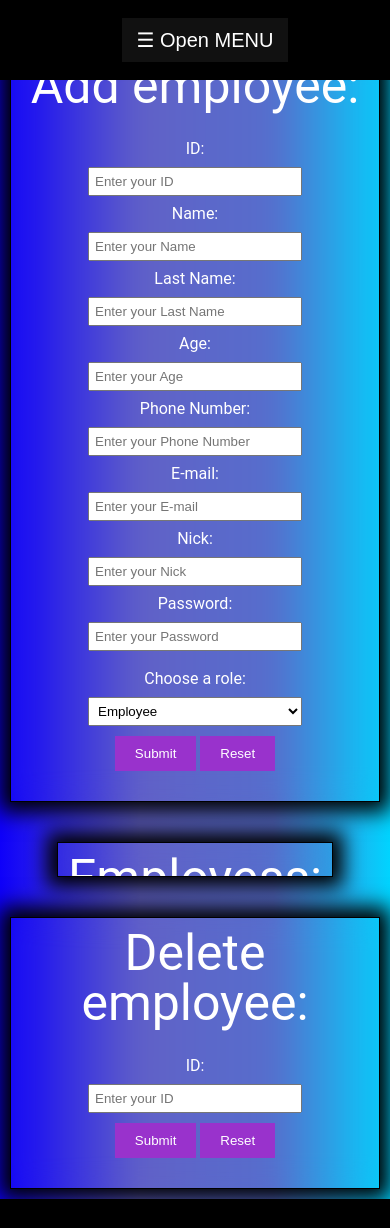
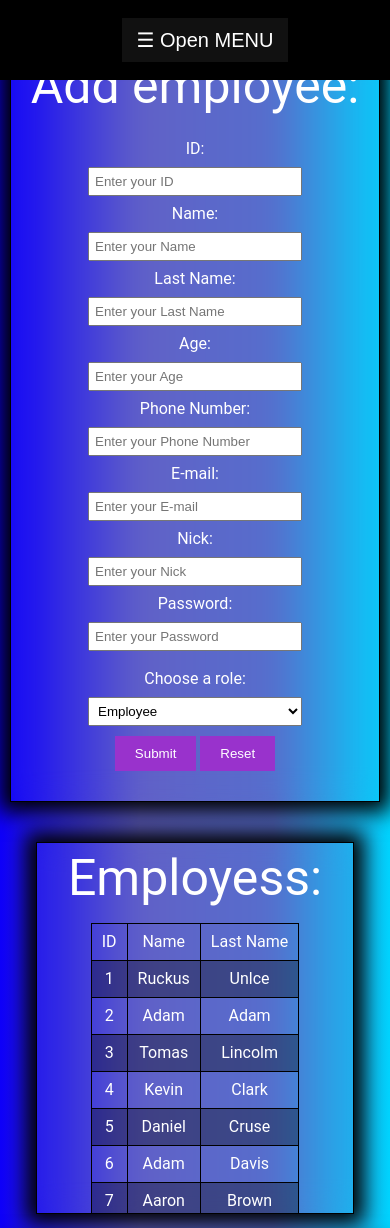
Before and after one commit to JustAFailuree/-Workshops, a PHP site: page / in a window 390 px wide. Shown: the top 1228 px of the page. Run offline with PHP 8.4, Linux system fonts and the light colour scheme; the visitor is signed in with stand-in values (Sample User, id 1); data comes from the database, SQL or seed files in the repository.

Commit message:
Update Index.css

```diff
--- a/Index.css
+++ b/Index.css
@@ -63,7 +63,7 @@ footer {
 section {
     background: rgb(14,0,250);
     background: linear-gradient(90deg, rgba(14,0,250,1) 0%, rgba(97,97,199,1) 36%, rgba(91,104,202,1) 54%, rgba(87,109,204,1) 70%, rgba(0,212,255,1) 100%);
-    height: 135vh;
+    height: auto;
     padding: 10px;
     padding-top: 50px;
     text-align: center;
@@ -279,6 +279,28 @@ input[type="reset"]:hover {
         margin-right: 10px;
     }
 
+    .right{
+        width: 80%;
+        overflow: auto;
+    }
+
+    .right::-webkit-scrollbar{
+        width: 0.5rem;
+        height: 0.5rem;
+    }
+    .right::-webkit-scrollbar-thumb{
+        border-radius: 0.5rem;
+        background-color: #0005;
+        visibility: hidden;
+    }
+    .right:hover::-webkit-scrollbar-thumb{
+        visibility: visible;
+    }
+
+    .right table button{
+        margin-top: 10px;
+    }
+
 }
 
 @media(min-width: 768px){
```
